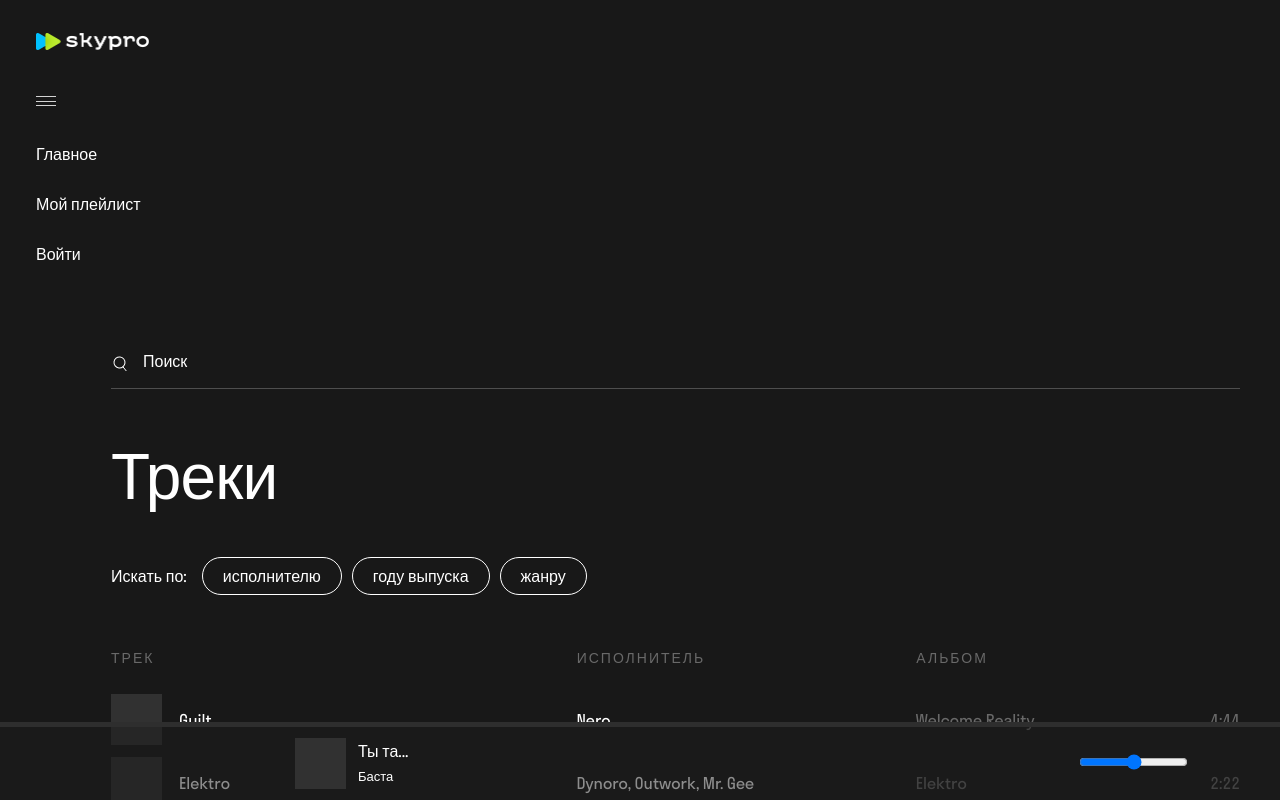
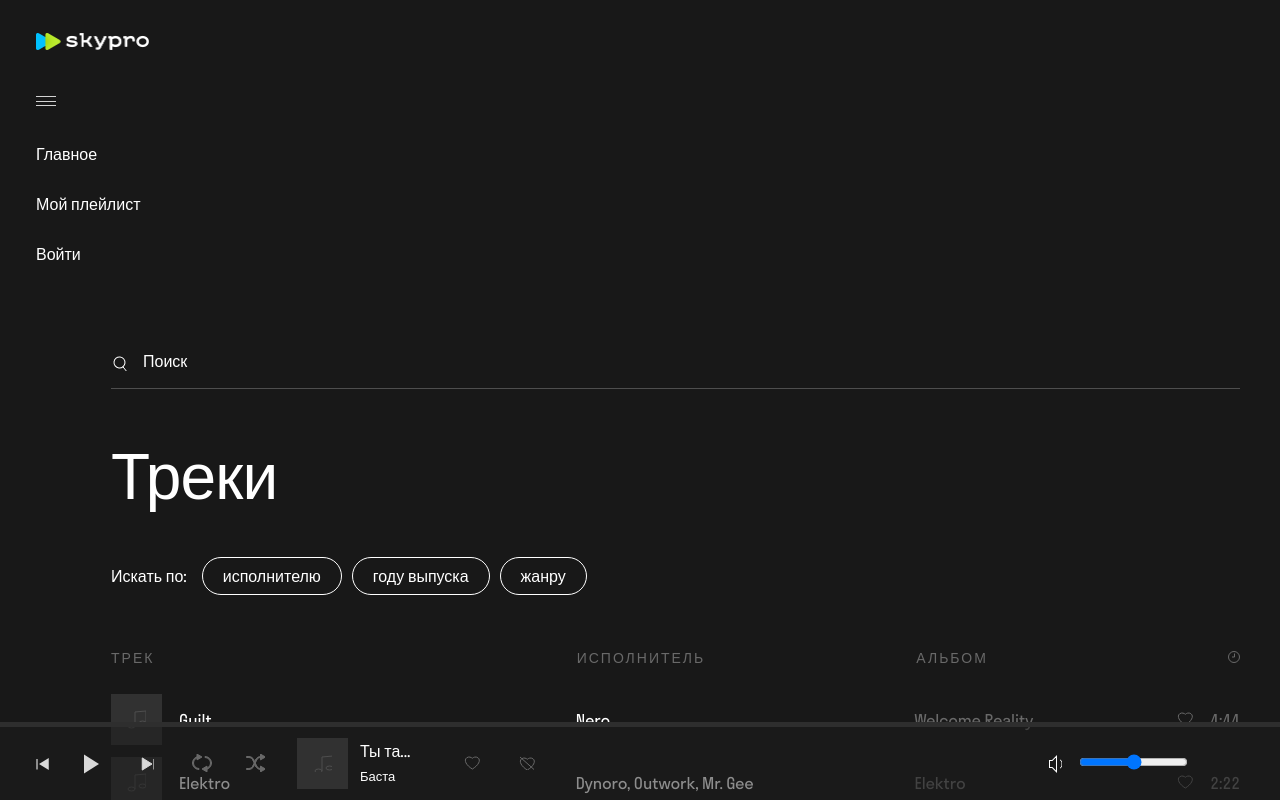
Before and after one commit to mr-dubik/music-service, a React (Create React App) app: page / in a window 1280 px wide. Built offline with nearby package versions, Linux system fonts and the light colour scheme.

Commit message:
feat: add icons

```diff
--- a/src/App.css
+++ b/src/App.css
@@ -424,8 +424,8 @@ body {
 }
 
 .track__title-svg {
-    width: 18px;
-    height: 17px;
+    width: 20px;
+    height: 19px;
     fill: transparent;
     stroke: #4E4E4E;
 }
@@ -478,8 +478,8 @@ body {
 }
 
 .track__time-svg {
-    width: 14px;
-    height: 12px;
+    width: 16px;
+    height: 14px;
     margin-right: 17px;
     fill: transparent;
     stroke: #696969;
@@ -696,8 +696,8 @@ body {
 }
 
 .player__btn-repeat-svg {
-    width: 18px;
-    height: 12px;
+    width: 20px;
+    height: 20px;
     fill: transparent;
     stroke: #696969;
 }
@@ -713,7 +713,7 @@ body {
 
 .player__btn-shuffle-svg {
     width: 19px;
-    height: 12px;
+    height: 19px;
     fill: transparent;
     stroke: #696969;
 }
@@ -817,8 +817,8 @@ body {
 }
 
 .track-play__like-svg {
-    width: 14px;
-    height: 12px;
+    width: 16px;
+    height: 14px;
     fill: transparent;
     stroke: #696969;
 }
@@ -828,8 +828,8 @@ body {
 }
 
 .track-play__dislike-svg {
-    width: 14.34px;
-    height: 13px;
+    width: 16px;
+    height: 14px;
     fill: transparent;
     stroke: #696969;
 }
--- a/src/App.jsx
+++ b/src/App.jsx
@@ -3,6 +3,17 @@ import Playlist01 from './img/playlist01.png'
 import Playlist02 from './img/playlist02.png'
 import Playlist03 from './img/playlist03.png'
 import { ReactComponent as IconSearch } from './img/icon/search.svg'
+import { ReactComponent as IconWatch } from './img/icon/watch.svg'
+import { ReactComponent as IconLike } from './img/icon/like.svg'
+import { ReactComponent as IconNote } from './img/icon/note.svg'
+import { ReactComponent as IconPrev } from './img/icon/prev.svg'
+import { ReactComponent as IconPlay } from './img/icon/play.svg'
+import { ReactComponent as IconNext } from './img/icon/next.svg'
+import { ReactComponent as IconRepeat } from './img/icon/repeat.svg'
+import { ReactComponent as IconShuffle } from './img/icon/shuffle.svg'
+import { ReactComponent as IconVolume } from './img/icon/volume.svg'
+import { ReactComponent as IconDislike } from './img/icon/dislike.svg'
+
 import './App.css'
 
 function App() {
@@ -72,7 +83,7 @@ function App() {
                   <div className="playlist-title__col col03">АЛЬБОМ</div>
                   <div className="playlist-title__col col04">
                     <svg className="playlist-title__svg" alt="time">
-                      <use xlinkHref="img/icon/sprite.svg#icon-watch" />
+                      <IconWatch />
                     </svg>
                   </div>
                 </div>
@@ -82,7 +93,7 @@ function App() {
                       <div className="track__title">
                         <div className="track__title-image">
                           <svg className="track__title-svg" alt="music">
-                            <use xlinkHref="img/icon/sprite.svg#icon-note" />
+                            <IconNote />
                           </svg>
                         </div>
                         <div className="track__title-text">
@@ -103,7 +114,7 @@ function App() {
                       </div>
                       <div className="track__time">
                         <svg className="track__time-svg" alt="time">
-                          <use xlinkHref="img/icon/sprite.svg#icon-like" />
+                          <IconLike />
                         </svg>
                         <span className="track__time-text">4:44</span>
                       </div>
@@ -115,7 +126,7 @@ function App() {
                       <div className="track__title">
                         <div className="track__title-image">
                           <svg className="track__title-svg" alt="music">
-                            <use xlinkHref="img/icon/sprite.svg#icon-note" />
+                            <IconNote />
                           </svg>
                         </div>
                         <div className="track__title-text">
@@ -136,7 +147,7 @@ function App() {
                       </div>
                       <div className="track__time">
                         <svg className="track__time-svg" alt="time">
-                          <use xlinkHref="img/icon/sprite.svg#icon-like" />
+                          <IconLike />
                         </svg>
                         <span className="track__time-text">2:22</span>
                       </div>
@@ -148,7 +159,7 @@ function App() {
                       <div className="track__title">
                         <div className="track__title-image">
                           <svg className="track__title-svg" alt="music">
-                            <use xlinkHref="img/icon/sprite.svg#icon-note" />
+                            <IconNote />
                           </svg>
                         </div>
                         <div className="track__title-text">
@@ -169,7 +180,7 @@ function App() {
                       </div>
                       <div className="track__time">
                         <svg className="track__time-svg" alt="time">
-                          <use xlinkHref="img/icon/sprite.svg#icon-like" />
+                          <IconLike />
                         </svg>
                         <span className="track__time-text">2:22</span>
                       </div>
@@ -181,7 +192,7 @@ function App() {
                       <div className="track__title">
                         <div className="track__title-image">
                           <svg className="track__title-svg" alt="music">
-                            <use xlinkHref="img/icon/sprite.svg#icon-note" />
+                            <IconNote />
                           </svg>
                         </div>
                         <div className="track__title-text">
@@ -203,7 +214,7 @@ function App() {
                       </div>
                       <div className="track__time">
                         <svg className="track__time-svg" alt="time">
-                          <use xlinkHref="img/icon/sprite.svg#icon-like" />
+                          <IconLike />
                         </svg>
                         <span className="track__time-text">4:12</span>
                       </div>
@@ -215,7 +226,7 @@ function App() {
                       <div className="track__title">
                         <div className="track__title-image">
                           <svg className="track__title-svg" alt="music">
-                            <use xlinkHref="img/icon/sprite.svg#icon-note" />
+                            <IconNote />
                           </svg>
                         </div>
                         <div className="track__title-text">
@@ -239,7 +250,7 @@ function App() {
                       </div>
                       <div className="track__time">
                         <svg className="track__time-svg" alt="time">
-                          <use xlinkHref="img/icon/sprite.svg#icon-like" />
+                          <IconLike />
                         </svg>
                         <span className="track__time-text">2:54</span>
                       </div>
@@ -251,7 +262,7 @@ function App() {
                       <div className="track__title">
                         <div className="track__title-image">
                           <svg className="track__title-svg" alt="music">
-                            <use xlinkHref="img/icon/sprite.svg#icon-note" />
+                            <IconNote />
                           </svg>
                         </div>
                         <div className="track__title-text">
@@ -275,7 +286,7 @@ function App() {
                       </div>
                       <div className="track__time">
                         <svg className="track__time-svg" alt="time">
-                          <use xlinkHref="img/icon/sprite.svg#icon-like" />
+                          <IconLike />
                         </svg>
                         <span className="track__time-text">5:20</span>
                       </div>
@@ -287,7 +298,7 @@ function App() {
                       <div className="track__title">
                         <div className="track__title-image">
                           <svg className="track__title-svg" alt="music">
-                            <use xlinkHref="img/icon/sprite.svg#icon-note" />
+                            <IconNote />
                           </svg>
                         </div>
                         <div className="track__title-text">
@@ -311,7 +322,7 @@ function App() {
                       </div>
                       <div className="track__time">
                         <svg className="track__time-svg" alt="time">
-                          <use xlinkHref="img/icon/sprite.svg#icon-like" />
+                          <IconLike />
                         </svg>
                         <span className="track__time-text">3:41</span>
                       </div>
@@ -323,7 +334,7 @@ function App() {
                       <div className="track__title">
                         <div className="track__title-image">
                           <svg className="track__title-svg" alt="music">
-                            <use xlinkHref="img/icon/sprite.svg#icon-note" />
+                            <IconNote />
                           </svg>
                         </div>
                         <div className="track__title-text">
@@ -345,7 +356,7 @@ function App() {
                       </div>
                       <div className="track__time">
                         <svg className="track__time-svg" alt="time">
-                          <use xlinkHref="img/icon/sprite.svg#icon-like" />
+                          <IconLike />
                         </svg>
                         <span className="track__time-text">1:48</span>
                       </div>
@@ -357,7 +368,7 @@ function App() {
                       <div className="track__title">
                         <div className="track__title-image">
                           <svg className="track__title-svg" alt="music">
-                            <use xlinkHref="img/icon/sprite.svg#icon-note" />
+                            <IconNote />
                           </svg>
                         </div>
                         <div className="track__title-text">
@@ -379,7 +390,7 @@ function App() {
                       </div>
                       <div className="track__time">
                         <svg className="track__time-svg" alt="time">
-                          <use xlinkHref="img/icon/sprite.svg#icon-like" />
+                          <IconLike />
                         </svg>
                         <span className="track__time-text">3:32</span>
                       </div>
@@ -391,7 +402,7 @@ function App() {
                       <div className="track__title">
                         <div className="track__title-image">
                           <svg className="track__title-svg" alt="music">
-                            <use xlinkHref="img/icon/sprite.svg#icon-note" />
+                            <IconNote />
                           </svg>
                         </div>
                         <div className="track__title-text">
@@ -412,7 +423,7 @@ function App() {
                       </div>
                       <div className="track__time">
                         <svg className="track__time-svg" alt="time">
-                          <use xlinkHref="img/icon/sprite.svg#icon-like" />
+                          <IconLike />
                         </svg>
                         <span className="track__time-text">3:36</span>
                       </div>
@@ -424,7 +435,7 @@ function App() {
                       <div className="track__title">
                         <div className="track__title-image">
                           <svg className="track__title-svg" alt="music">
-                            <use xlinkHref="img/icon/sprite.svg#icon-note" />
+                            <IconNote />
                           </svg>
                         </div>
                         <div className="track__title-text">
@@ -445,7 +456,7 @@ function App() {
                       </div>
                       <div className="track__time">
                         <svg className="track__time-svg" alt="time">
-                          <use xlinkHref="img/icon/sprite.svg#icon-like" />
+                          <IconLike />
                         </svg>
                         <span className="track__time-text" />
                       </div>
@@ -500,27 +511,27 @@ function App() {
                   <div className="player__controls">
                     <div className="player__btn-prev">
                       <svg className="player__btn-prev-svg" alt="prev">
-                        <use xlinkHref="img/icon/sprite.svg#icon-prev" />
+                        <IconPrev />
                       </svg>
                     </div>
                     <div className="player__btn-play _btn">
                       <svg className="player__btn-play-svg" alt="play">
-                        <use xlinkHref="img/icon/sprite.svg#icon-play" />
+                        <IconPlay />
                       </svg>
                     </div>
                     <div className="player__btn-next">
                       <svg className="player__btn-next-svg" alt="next">
-                        <use xlinkHref="img/icon/sprite.svg#icon-next" />
+                        <IconNext />
                       </svg>
                     </div>
                     <div className="player__btn-repeat _btn-icon">
                       <svg className="player__btn-repeat-svg" alt="repeat">
-                        <use xlinkHref="img/icon/sprite.svg#icon-repeat" />
+                        <IconRepeat />
                       </svg>
                     </div>
                     <div className="player__btn-shuffle _btn-icon">
                       <svg className="player__btn-shuffle-svg" alt="shuffle">
-                        <use xlinkHref="img/icon/sprite.svg#icon-shuffle" />
+                        <IconShuffle />
                       </svg>
                     </div>
                   </div>
@@ -529,7 +540,7 @@ function App() {
                     <div className="track-play__contain">
                       <div className="track-play__image">
                         <svg className="track-play__svg" alt="music">
-                          <use xlinkHref="img/icon/sprite.svg#icon-note" />
+                          <IconNote />
                         </svg>
                       </div>
                       <div className="track-play__author">
@@ -547,12 +558,12 @@ function App() {
                     <div className="track-play__like-dis">
                       <div className="track-play__like _btn-icon">
                         <svg className="track-play__like-svg" alt="like">
-                          <use xlinkHref="img/icon/sprite.svg#icon-like" />
+                          <IconLike />
                         </svg>
                       </div>
                       <div className="track-play__dislike _btn-icon">
                         <svg className="track-play__dislike-svg" alt="dislike">
-                          <use xlinkHref="img/icon/sprite.svg#icon-dislike" />
+                          <IconDislike />
                         </svg>
                       </div>
                     </div>
@@ -562,7 +573,7 @@ function App() {
                   <div className="volume__content">
                     <div className="volume__image">
                       <svg className="volume__svg" alt="volume">
-                        <use xlinkHref="img/icon/sprite.svg#icon-volume" />
+                        <IconVolume />
                       </svg>
                     </div>
                     <div className="volume__progress _btn">
```
